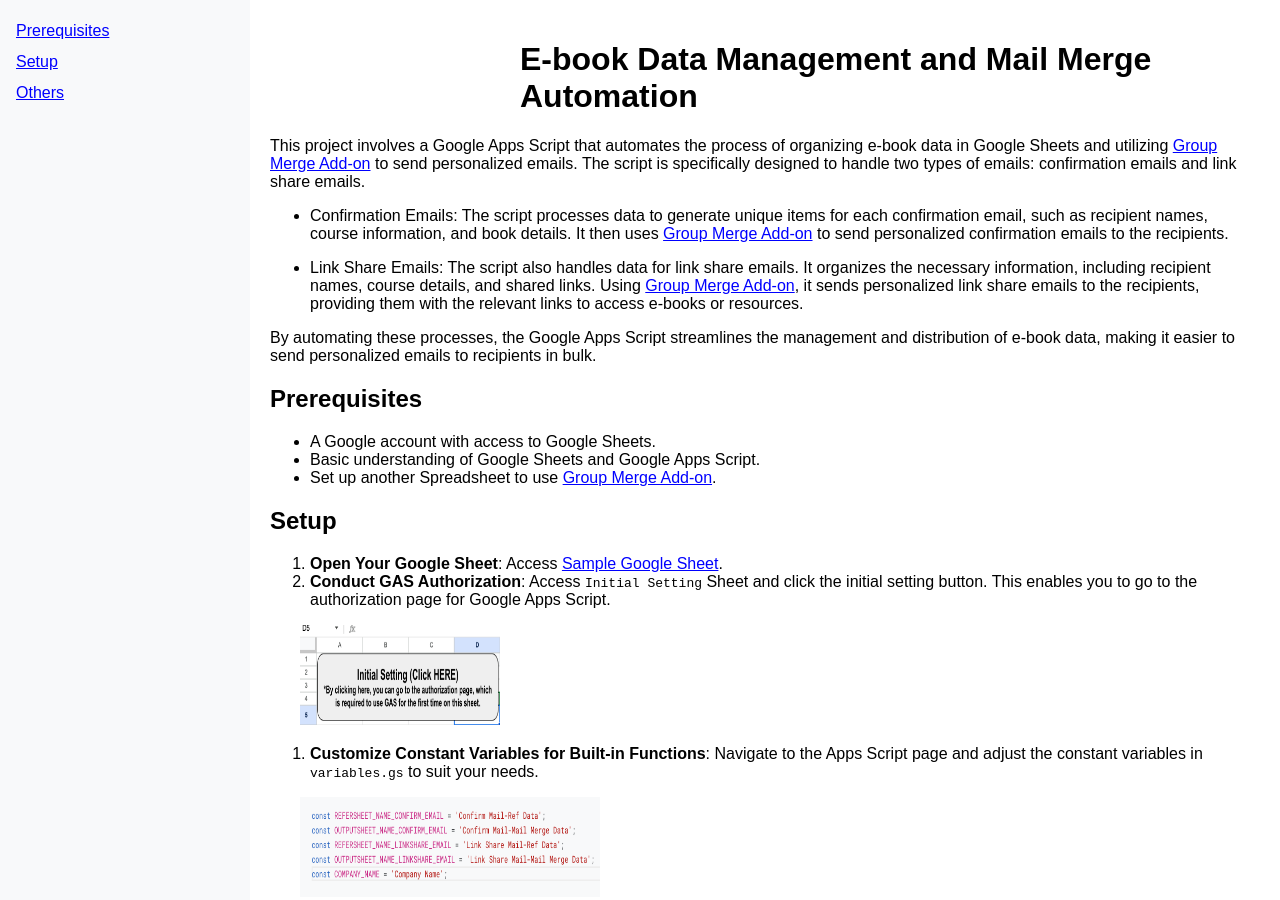
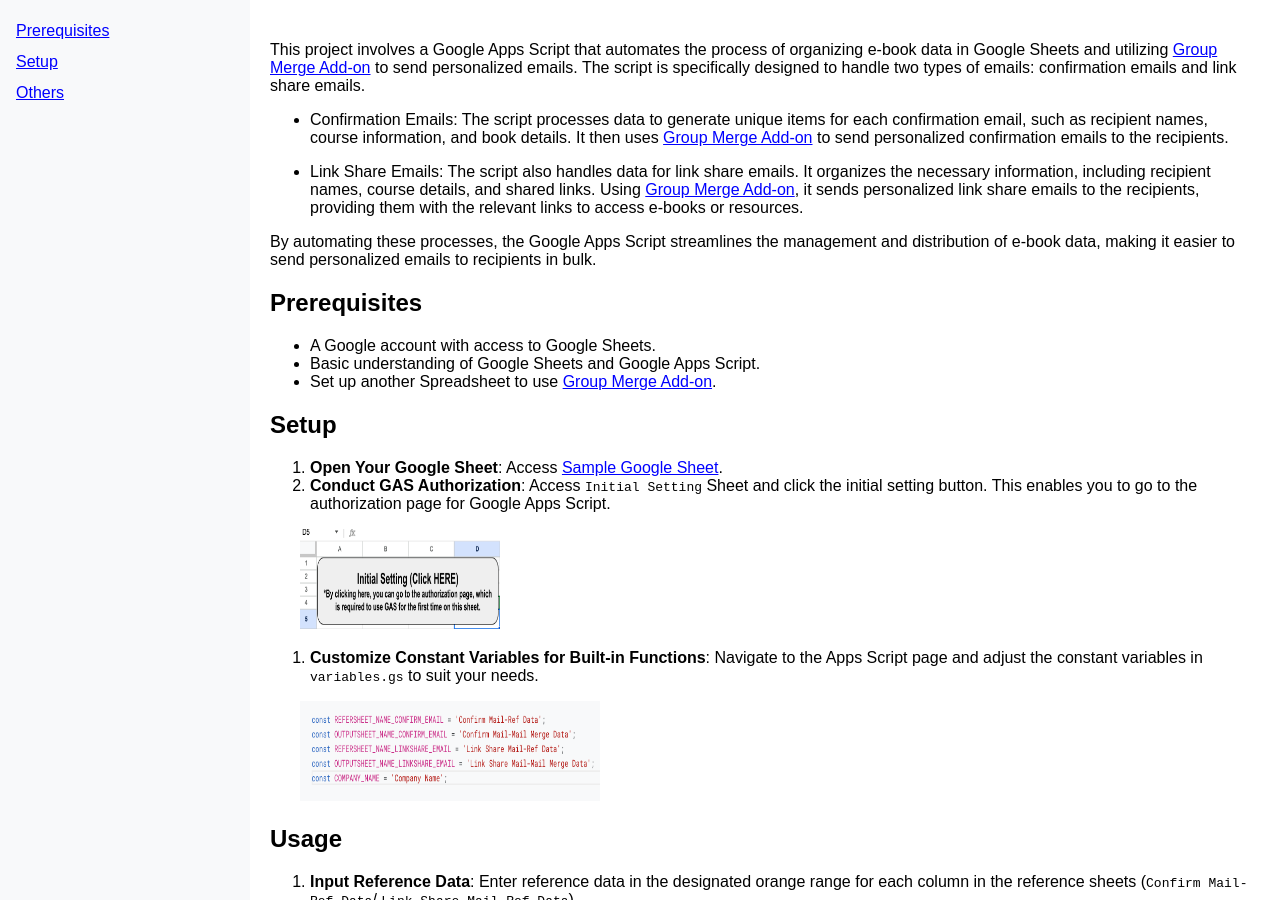
Before and after one commit to tsato21/book-data-organizer, a Jekyll site: the page built from docs/index.md, in a window 1280 px wide and 900 px high. Built offline with Jekyll 4.4.1, drawn with Linux system fonts in a browser that asks for light colours; our own code applies the rules of GitHub Pages for plain Markdown files.

Commit message:
Update index.md

```diff
--- a/docs/index.md
+++ b/docs/index.md
@@ -1,6 +1,4 @@
----
-title: 'E-book Data Management and Mail Merge Automation'
----
+
 This project involves a Google Apps Script that automates the process of organizing e-book data in Google Sheets and utilizing [Group Merge Add-on](https://www.scriptable-assets.page/add-ons/group-merge/) to send personalized emails. The script is specifically designed to handle two types of emails: confirmation emails and link share emails.
 
 - Confirmation Emails: The script processes data to generate unique items for each confirmation email, such as recipient names, course information, and book details. It then uses [Group Merge Add-on](https://www.scriptable-assets.page/add-ons/group-merge/) to send personalized confirmation emails to the recipients.
```
